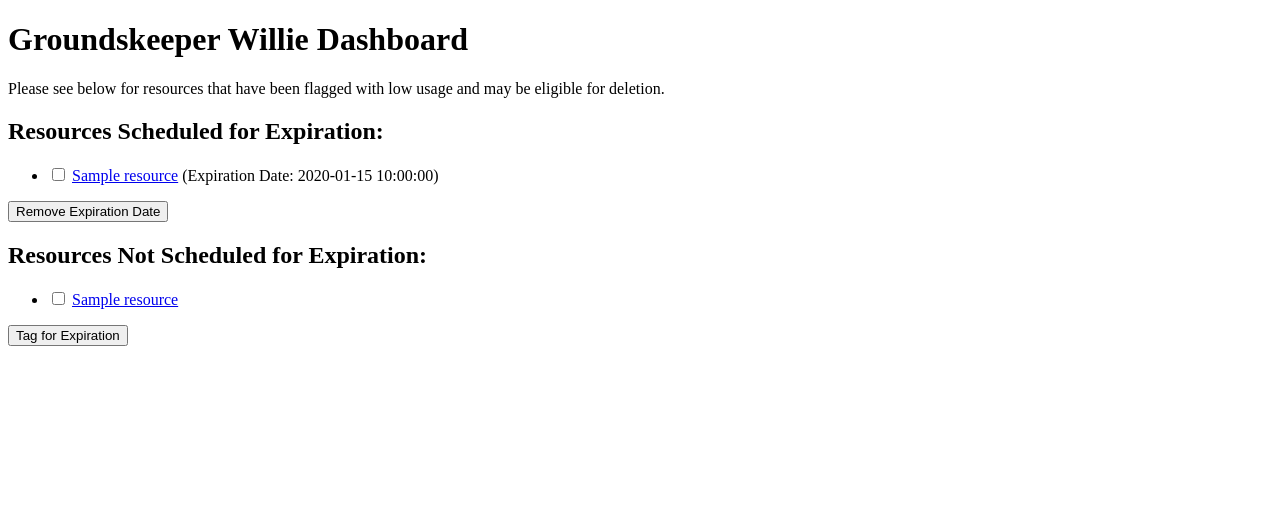
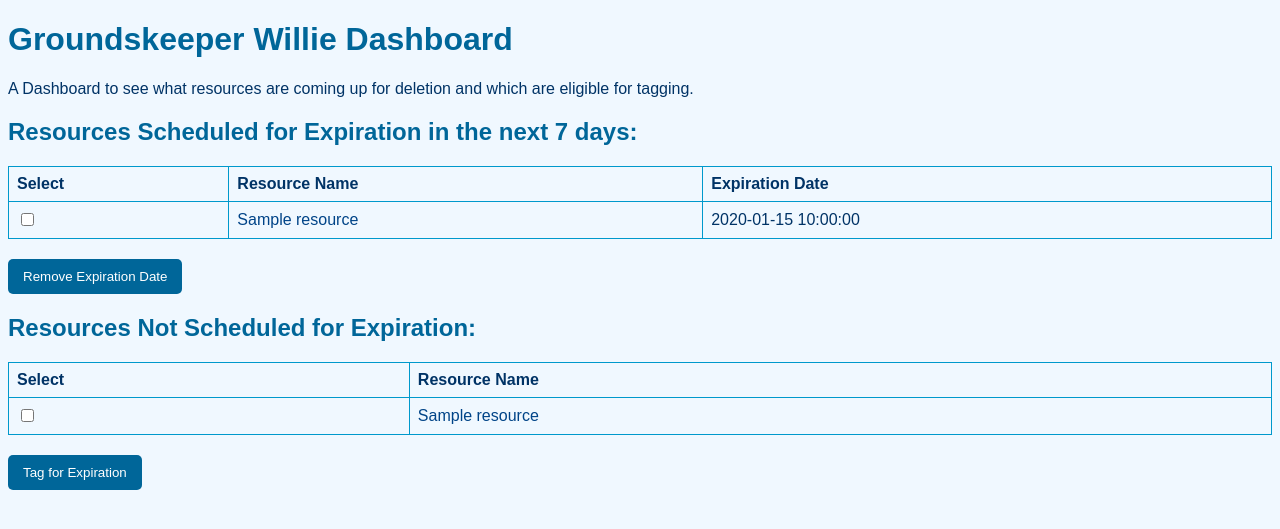
Before and after one commit to iHarrrison/Groundskeeper-Willie, a Flask app: template templates/index.html in a window 1280 px wide. Shown: the top 529 px of the page. Run offline with Flask 3, Linux system fonts and the light colour scheme; the template is opened without the code that fills it: most values are stand-ins (such as "Sample title", 1, 10 or a date in 2020).

Commit message:
Styling, some refactoring and tidying

```diff
--- /dev/null
+++ b/static/style.css
@@ -0,0 +1,39 @@
+body {
+    font-family: Arial, sans-serif;
+    background-color: #f0f8ff;
+    color: #003366;
+}
+h1, h2 {
+    color: #006699;
+}
+table {
+    width: 100%;
+    border-collapse: collapse;
+    margin: 20px 0;
+}
+th, td {
+    border: 1px solid #0099cc;
+    padding: 8px;
+    text-align: left;
+}
+a {
+    color: #004488;
+    text-decoration: none;
+}
+a:hover {
+    text-decoration: underline;
+}
+input[type="checkbox"] {
+    margin-right: 10px;
+}
+button {
+    background-color: #006699;
+    color: white;
+    padding: 10px 15px;
+    border: none;
+    border-radius: 5px;
+    cursor: pointer;
+}
+button:hover {
+    background-color: #004477;
+}
--- a/templates/index.html
+++ b/templates/index.html
@@ -4,34 +4,52 @@
     <meta charset="UTF-8">
     <meta name="viewport" content="width=device-width, initial-scale=1.0">
     <title>Groundskeeper Willie</title>
+    <link rel="stylesheet" type="text/css" href="{{ url_for('static', filename='style.css') }}">
 </head>
 <body>
     <h1>Groundskeeper Willie Dashboard</h1>
-    <p>Please see below for resources that have been flagged with low usage and may be eligible for deletion.</p>
-
-    <h2>Resources Scheduled for Expiration:</h2>
+    <p> A Dashboard to see what resources are coming up for deletion and which are eligible for tagging.</p>
+    <h2>Resources Scheduled for Expiration in the next 7 days:</h2>
     <form id="scheduled-for-expiration-form" action="/update-tag" method="POST">
-        <ul>
-            {% for resource in resources_scheduled_for_expiration %}
-                <li>
-                    <input type="checkbox" name="resource" value="{{ resource.name }}">
-                    <a href="{{ resource.url }}" target="_blank">{{ resource.name }}</a> (Expiration Date: {{ resource.expiration_date }})
-                </li>
-            {% endfor %}
-        </ul>
+        <table>
+            <thead>
+                <tr>
+                    <th>Select</th>
+                    <th>Resource Name</th>
+                    <th>Expiration Date</th>
+                </tr>
+            </thead>
+            <tbody>
+                {% for resource in resources_scheduled_for_expiration %}
+                    <tr>
+                        <td><input type="checkbox" name="resource" value="{{ resource.name }}"></td>
+                        <td><a href="{{ resource.url }}" target="_blank">{{ resource.name }}</a></td>
+                        <td>{{ resource.expiration_date }}</td>
+                    </tr>
+                {% endfor %}
+            </tbody>
+        </table>
         <button type="submit" name="action" value="remove">Remove Expiration Date</button>
     </form>
 
     <h2>Resources Not Scheduled for Expiration:</h2>
     <form id="not-scheduled-for-expiration-form" action="/update-tag" method="POST">
-        <ul>
-            {% for resource in resources_not_scheduled_for_expiration %}
-                <li>
-                    <input type="checkbox" name="resource" value="{{ resource.name }}">
-                    <a href="{{ resource.url }}" target="_blank">{{ resource.name }}</a>
-                </li>
-            {% endfor %}
-        </ul>
+        <table>
+            <thead>
+                <tr>
+                    <th>Select</th>
+                    <th>Resource Name</th>
+                </tr>
+            </thead>
+            <tbody>
+                {% for resource in resources_not_scheduled_for_expiration %}
+                    <tr>
+                        <td><input type="checkbox" name="resource" value="{{ resource.name }}"></td>
+                        <td><a href="{{ resource.url }}" target="_blank">{{ resource.name }}</a></td>
+                    </tr>
+                {% endfor %}
+            </tbody>
+        </table>
         <button type="submit" name="action" value="tag">Tag for Expiration</button>
     </form>
 </body>
```
Also changed, not shown: groundskeeper.py (+9 -13 lines), dashboard.py (renamed from app.py), 1 other file.
